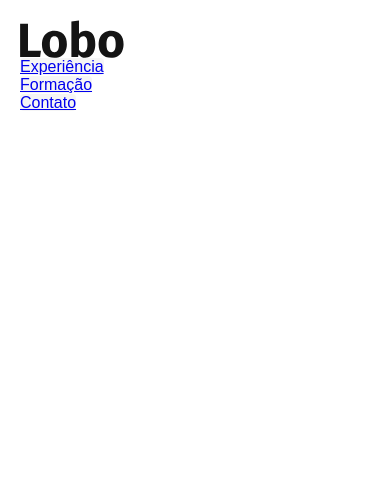
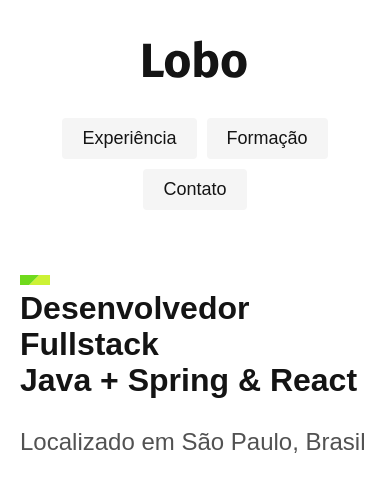
Before and after one commit to KaykAmaral/portifolio-kayk, a plain HTML site: page index.html in a window 390 px wide. Drawn offline with Linux system fonts and the light colour scheme.

Commit message:
Introduction Responsivity

```diff
--- a/css/introducao.css
+++ b/css/introducao.css
@@ -31,3 +31,42 @@
     font-size: 1.5rem;
     color: #525252;
 }
+
+@media (max-width: 1000px) {
+
+    .introducao h1 {
+        font-size: 3rem;
+    }
+
+}
+
+@media (max-width: 800px) {
+
+    .introducao {
+        grid-template-columns: 1fr 1fr;
+        gap: 40px;
+    }
+
+    .introducao h1 {
+        font-size: 2rem;
+    }
+
+    .introducao h1::before {
+        width: 30px;
+        height: 10px;
+        left: 0px;
+    }
+
+}
+
+@media (max-width: 500px) {
+
+    .introducao {
+        grid-template-columns: 1fr;
+    }
+
+    .introducao img {
+        display: none;
+    }
+
+}
--- a/index.html
+++ b/index.html
@@ -7,15 +7,26 @@
     <link rel="stylesheet" href="css/style.css">
 </head>
 <body>
-    <header>
+
+    <header class="header">
         <img src="img/marca.svg" alt="Kayk Eduardo">
-        <nav class="header__menu">
-            <ul>
+        <nav>
+            <ul class="header-menu">
                 <li><a href="#experiencia">Experiência</a></li>
                 <li><a href="#formacao">Formação</a></li>
                 <li><a href="#contato">Contato</a></li>
             </ul>
         </nav>
     </header>
+
+    <main class="introducao">
+        <img src="img/perfil.jpg" alt="Kayk Eduardo">
+        <div>
+            <h1>Desenvolvedor Fullstack <br> Java + Spring & React</h1>
+            <p>Localizado em São Paulo, Brasil</p>
+        </div>
+    </main>
+
+
 </body>
 </html>
```
